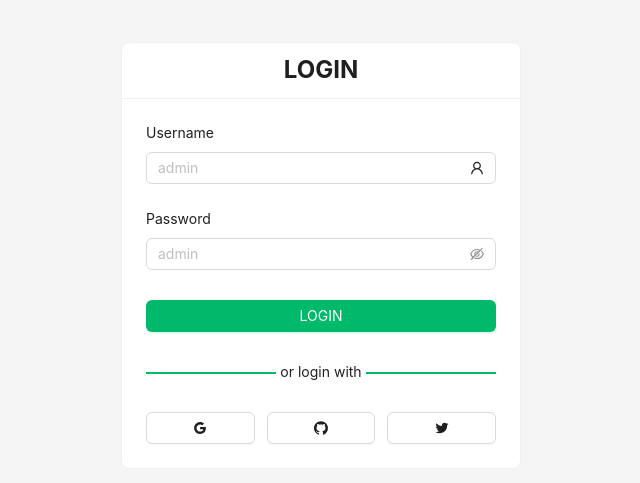
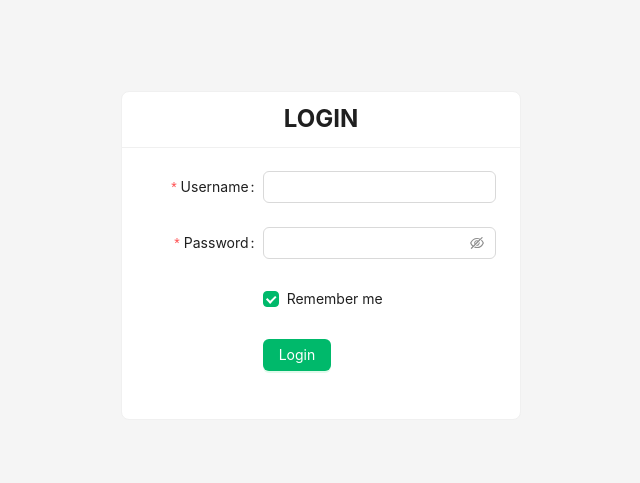
Before and after one commit to nimeshmaharjan1/dashboard-codebase, a Next.js app: page /auth/login in a window 1280 px wide. Shown: the part 145-628 px from the top of the page, without its empty margins (319-959 px from the left). Built offline with nearby package versions, Linux system fonts and the light colour scheme; no server answers.

Commit message:
fix: updating documentation and removing packages

```diff
--- a/pages/_app.tsx
+++ b/pages/_app.tsx
@@ -14,7 +14,6 @@ import { SessionProvider as AuthProvider } from "next-auth/react";
 
 import { Provider } from 'react-redux';
 
-import { ToastContainer } from 'react-toastify';
 import 'react-toastify/dist/ReactToastify.css';
 
 export type NextPageWithLayout<P = {}, IP = P> = NextPage<P, IP> & {
@@ -23,7 +22,7 @@ export type NextPageWithLayout<P = {}, IP = P> = NextPage<P, IP> & {
 
 type AppPropsWithLayout = AppProps & {
   Component: NextPageWithLayout;
-  pageProps: { session?: Session };
+  pageProps: { session?: Session; };
 };
 function App({ Component, pageProps: { session, ...pageProps } }: AppPropsWithLayout) {
 
@@ -45,9 +44,8 @@ function App({ Component, pageProps: { session, ...pageProps } }: AppPropsWithLa
             </>
           )}</ConfigProvider>
       </AuthProvider>
-      <ToastContainer></ToastContainer>
     </Provider>
-  )
+  );
 
 }
 
--- a/pages/auth/login/index.tsx
+++ b/pages/auth/login/index.tsx
@@ -1,136 +1,109 @@
-import { EyeInvisibleOutlined, EyeTwoTone, GithubOutlined, GoogleOutlined, TwitterOutlined, UserOutlined } from '@ant-design/icons';
 import { authOptions } from '@pages/api/auth/[...nextauth]';
 import { ILogin } from '@shared/interfaces/shared.interface';
 import { showToast, Types } from '@shared/utils/toast.util';
-import { Button, Card, Col, Form, Input, Layout, Row } from 'antd';
+import { Button, Card, Checkbox, Form, Input, Layout } from 'antd';
 import { unstable_getServerSession } from 'next-auth';
 import { signIn, useSession } from 'next-auth/react';
 import { useRouter } from 'next/router';
 import React from 'react';
-import { Controller, useForm } from 'react-hook-form';
-
 import styles from './login.module.scss';
 
 const { Content } = Layout;
 
 export const getServerSideProps = async (context: any) => {
-    const session = await unstable_getServerSession(context.req, context.res, authOptions)
+    const session = await unstable_getServerSession(context.req, context.res, authOptions);
     if (!session) {
         return {
             props: {
             }
-        }
+        };
     }
     return {
         redirect: {
             destination: '/',
             permanent: true
         }
-    }
-}
+    };
+};
 
 const Login = () => {
-    const { status } = useSession()
-    const router = useRouter()
+    const { status } = useSession();
+    const router = useRouter();
     const defaultValues = {
         username: '',
         password: ''
-    } as ILogin
-    const { formState: { errors }, handleSubmit, control } = useForm({ defaultValues, mode: 'onChange' })
+    } as ILogin;
+    const [form] = Form.useForm();
 
-    const [isLoading, setIsLoading] = React.useState(false)
-    const [isFormDisabled, setIsFormDisabled] = React.useState(false)
+    const [isLoading, setIsLoading] = React.useState(false);
+    const [isFormDisabled, setIsFormDisabled] = React.useState(false);
 
-    const login = async (values: ILogin) => {
-        setIsLoading(true)
-        setIsFormDisabled(true)
+    const onFinish = async (values: ILogin) => {
+        setIsLoading(true);
+        setIsFormDisabled(true);
         try {
-            const res = await signIn('credentials', { ...values, redirect: false })
+            const res = await signIn('credentials', { ...values, redirect: false });
             if (res?.error) {
-                setIsFormDisabled(false)
-                return showToast(Types.error, res.error)
+                setIsFormDisabled(false);
+                return showToast(Types.error, res.error);
             }
-            showToast(Types.success, 'Successfully logged in.')
+            showToast(Types.success, 'Successfully logged in.');
         } catch (error) {
-            showToast(Types.error, 'Something went wrong while trying to login please try again.')
-            setIsFormDisabled(false)
+            showToast(Types.error, 'Something went wrong while trying to login please try again.');
+            setIsFormDisabled(false);
         } finally {
-            setIsLoading(false)
+            setIsLoading(false);
         }
-    }
+    };
 
     React.useEffect(() => {
         if (status === 'authenticated') {
-            router.push('/')
+            router.push('/');
         }
-    }, [router, status])
+    }, [router, status]);
 
     return (
         <Layout>
             <Content className={styles.content}>
                 <Card title={<h2 style={{ textAlign: 'center' }}>LOGIN</h2>} style={{ width: 400 }}>
-                    <Form layout='vertical' autoComplete={'off'} disabled={isFormDisabled}>
-                        <Controller
-                            control={control}
+                    <Form
+                        name="basic"
+                        labelCol={{ span: 8 }}
+                        wrapperCol={{ span: 16 }}
+                        initialValues={{ remember: true }}
+                        onFinish={onFinish}
+                        autoComplete="off"
+                    >
+                        <Form.Item
+                            label="Username"
                             name="username"
-                            rules={{ required: 'Username is required.' }}
-                            render={({
-                                field: { onChange, value, name, ref },
-                                fieldState: { error },
-                            }) => (
-                                <Form.Item label='Username'
-                                    hasFeedback={error ? true : false}
-                                    validateStatus={error && 'error'}
-                                    help={error?.message}>
-                                    <Input status={error && 'error'} onChange={onChange} value={value} ref={ref} name={name} placeholder="admin" suffix={<UserOutlined />} />
-                                </Form.Item>
+                            rules={[{ required: true, message: 'Please input your username!' }]}
+                        >
+                            <Input />
+                        </Form.Item>
 
-                            )}
-                        />
-                        <Controller
-                            control={control}
+                        <Form.Item
+                            label="Password"
                             name="password"
-                            rules={{ required: 'Password is required.' }}
-                            render={({
-                                field: { onChange, value, name, ref },
-                                fieldState: { error },
-                            }) => (
-                                <Form.Item label='Password'
-                                    hasFeedback={error ? true : false}
-                                    validateStatus={error && 'error'}
-                                    help={error?.message}>
-                                    <Input.Password {...{ onChange, value, name, ref }} placeholder="admin" iconRender={(visible) => (visible ? <EyeTwoTone /> : <EyeInvisibleOutlined />)} />
-                                </Form.Item>
+                            rules={[{ required: true, message: 'Please input your password!' }]}
+                        >
+                            <Input.Password />
+                        </Form.Item>
 
-                            )}
-                        />
-                        <Form.Item style={{ marginTop: 30 }}>
-                            <Button loading={isLoading} block type="primary" htmlType='button' onClick={async (e) => {
-                                e.preventDefault()
-                                await handleSubmit(login)()
-                            }}>
-                                LOGIN
+                        <Form.Item name="remember" valuePropName="checked" wrapperCol={{ offset: 8, span: 16 }}>
+                            <Checkbox>Remember me</Checkbox>
+                        </Form.Item>
+
+                        <Form.Item wrapperCol={{ offset: 8, span: 16 }}>
+                            <Button loading={isLoading} type="primary" htmlType="submit">
+                                Login
                             </Button>
                         </Form.Item>
-                        <Form.Item className={styles.or_line}>
-                            or login with
-                        </Form.Item>
-                        <Row gutter={12}>
-                            <Col xs={8} className={'flex-center'}>
-                                <Button block icon={<GoogleOutlined />}></Button>
-                            </Col>
-                            <Col xs={8} className={'flex-center'}>
-                                <Button block icon={<GithubOutlined />}></Button>
-                            </Col>
-                            <Col xs={8} className={'flex-center'}>
-                                <Button block icon={<TwitterOutlined />}></Button>
-                            </Col>
-                        </Row>
                     </Form>
                 </Card>
             </Content>
         </Layout>
-    )
-}
+    );
+};
 
-export default Login
+export default Login;
```
